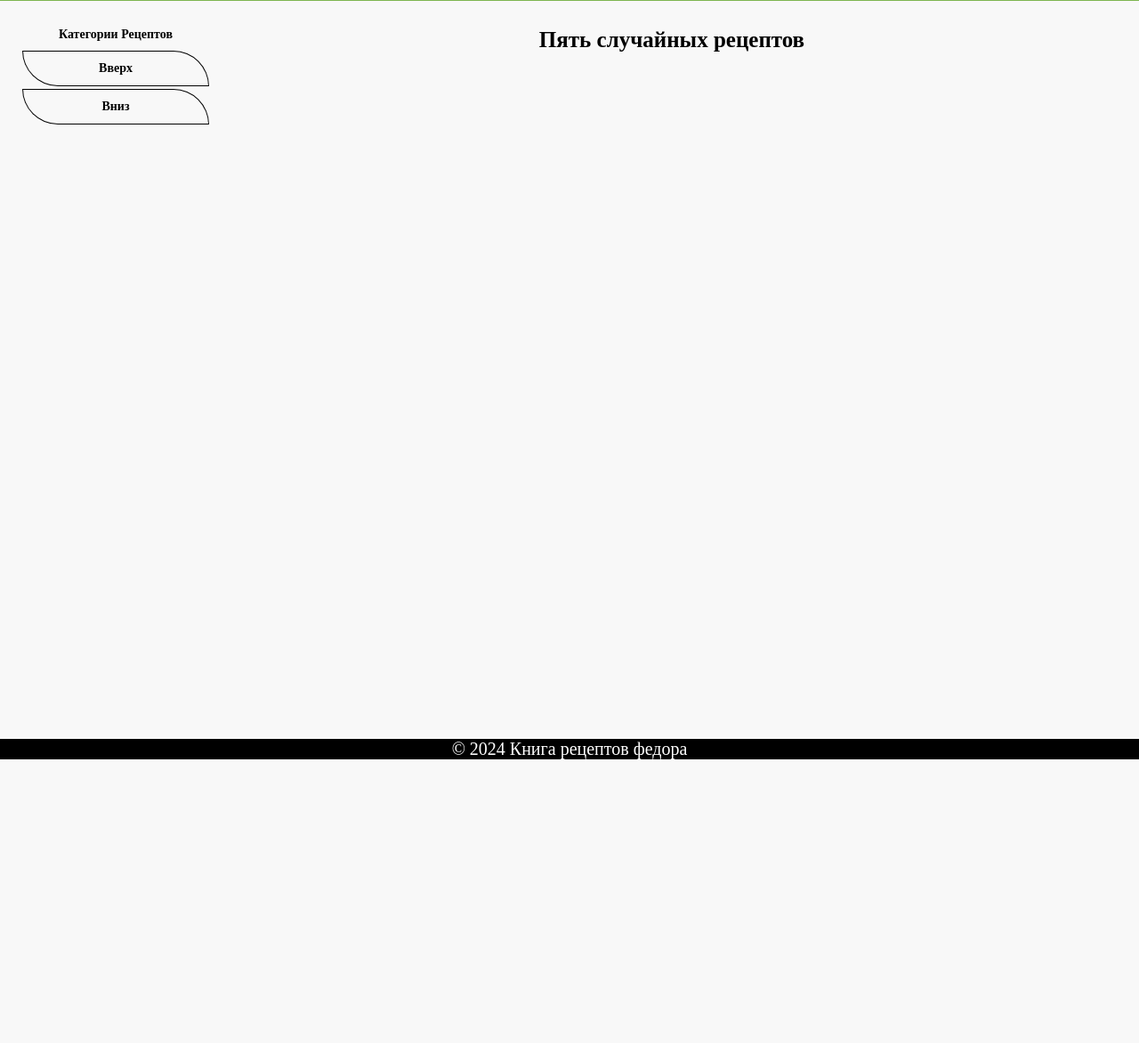
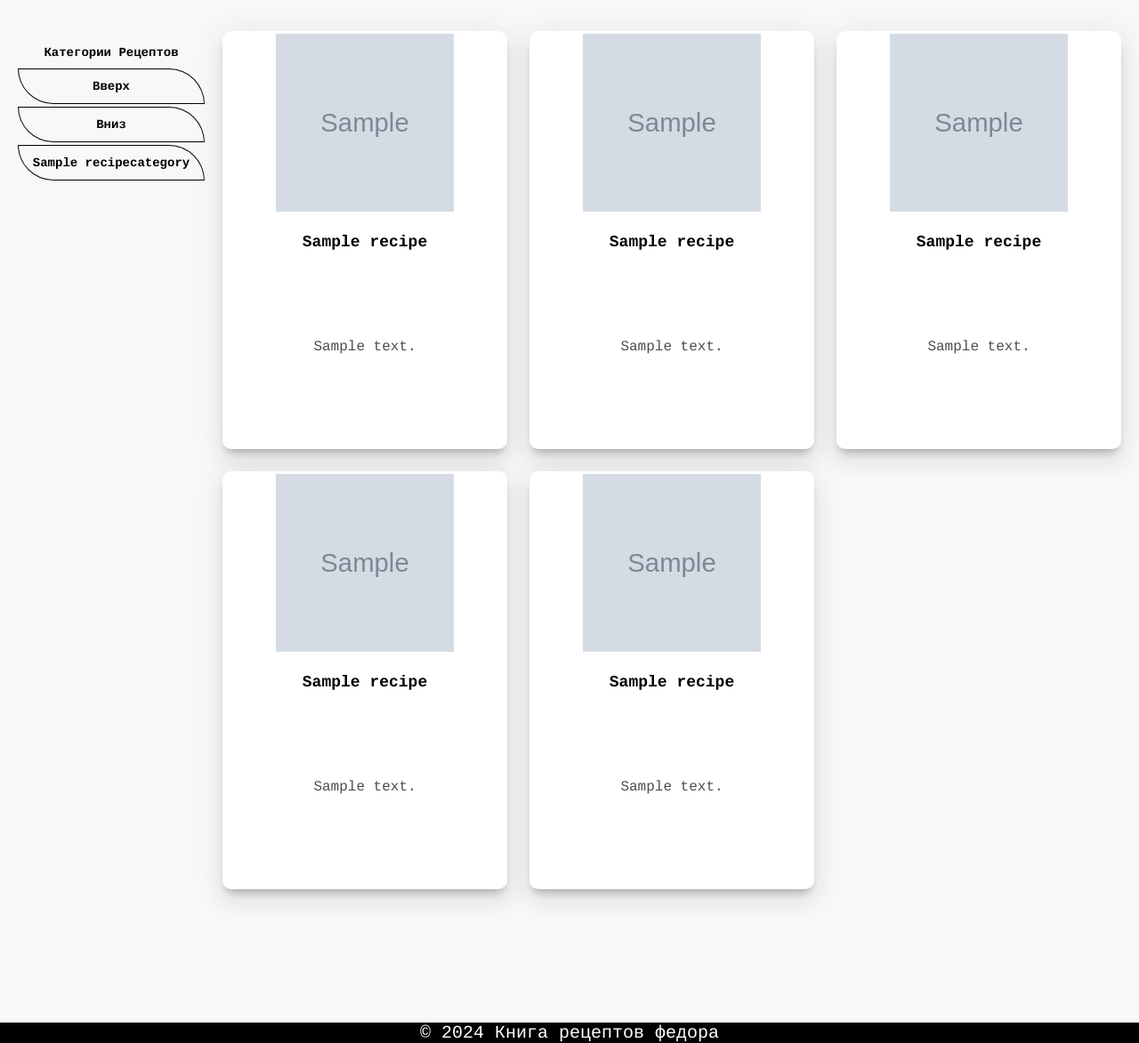
Before and after one commit to FedorSannikov1988/Fedor_recipe_book_Django, a Django app: page / in a window 1280 px wide. Shown: the part 343-1516 px from the top of the page at 89% size. Before the commit the page ends 1197 px from the top, so only its background shows below. Run offline with Django 4.2, Linux system fonts and the light colour scheme; tables that the repository leaves empty hold one stand-in row (values such as "Sample post"); grey boxes marked "Sample" are stand-in pictures; some web fonts are replaced.

Commit message:
working with recipe

```diff
--- a/fedor_recipe_book/fedor_recipe_book/urls.py
+++ b/fedor_recipe_book/fedor_recipe_book/urls.py
@@ -17,13 +17,15 @@
 from django.urls import path
 from django.contrib import admin
 from django.conf import settings
-from recipe_book.views import index
 from django.conf.urls.static import static
+from recipe_book.views import index, recipe, contacts
 
 
 urlpatterns = [
     path('admin/', admin.site.urls),
     path('', index, name='index'),
+    path('contacts/', contacts, name='contacts'),
+    path('recipe/<int:id_recipe>', recipe, name='recipe'),
 ]
 
 
--- a/fedor_recipe_book/recipe_book/models.py
+++ b/fedor_recipe_book/recipe_book/models.py
@@ -14,10 +14,12 @@
     #author = models.ForeignKey(Users, on_delete=models.CASCADE)
 
     def __str__(self):
+        return f'Recipes( ' \
+               f'title: {self.title}' \
+               f' )'
 
-        return f'Recipes( ' \
-               f'title: {self.title}, ' \
-               f' )'
+        #return f'Recipes( ' \
+               #f'title: {self.title}, ' \
                #f'author: {self.author.email}' \
                #f' )'
 
--- a/fedor_recipe_book/recipe_book/templates/recipe_book/base.html
+++ b/fedor_recipe_book/recipe_book/templates/recipe_book/base.html
@@ -41,9 +41,17 @@
                         </span>
                     </a>
 
-                    <a class="header_base_templates__base_menu__links" href="#">
+                    <a class="header_base_templates__base_menu__links"
+                       href="{% url 'contacts' %}">
                         <span>
                             Контакты
+                        </span>
+                    </a>
+
+                    <a class="header_base_templates__base_menu__links"
+                       href="#">
+                        <span>
+                            Добавить рецепт
                         </span>
                     </a>
 
--- a/fedor_recipe_book/recipe_book/templates/recipe_book/index.html
+++ b/fedor_recipe_book/recipe_book/templates/recipe_book/index.html
@@ -40,14 +40,80 @@
                         </a>
                     </dd>
 
+                    {% for one_recipe_categories in all_recipe_categories %}
+                        <dd>
+                            <a href="#">
+                                <button class="menu-for-index__button">
+                                    {{ one_recipe_categories.title }}
+                                </button>
+                            </a>
+                        </dd>
+                    {% endfor %}
+
                 </dl>
 
             </div>
 
             <div class="index__only_content">
+
+            {% if five_random_recipes %}
+
                 <h2 class="index__only_content__title">
                     Пять случайных рецептов
                 </h2>
+
+                <div class="content-for-index__grid_for_product_card">
+
+                    {% for one_random_recipes in five_random_recipes %}
+
+                        <div class="content-for-index__product_card">
+
+                            <a class="content-for-index__product_card__img__links"
+                               href="{% url 'recipe' one_random_recipes.id %}">
+
+                                <img class="content-for-index__product_card__img"
+
+                                        {% if one_random_recipes.image %}
+                                             src="{{ one_random_recipes.image.url }}"
+                                        {% elif not one_random_recipes.image %}
+                                             src="{% static 'pictures/no_picture_for_recipe.png' %}"
+                                        {% endif %}
+                                            alt="{{ one_random_recipes.title }}">
+                            </a>
+                                    {% if one_random_recipes.title %}
+                                        <div class="content-for-index___container_for_product_card__title">
+                                            <a class="content-for-index___container_for_product_card__title__links"
+                                               href="{% url 'recipe' one_random_recipes.id %}">
+                                                <p class="content-for-index__product_card__title">
+                                                    {{ one_random_recipes.title }}
+                                                </p>
+                                            </a>
+                                        </div>
+                                    {% endif %}
+
+                                    {% if one_random_recipes.description %}
+                                        <div class="content-for-index__container_for_product_card__description">
+                                            <p class="content-for-index__product_card__description">
+                                                {{ one_random_recipes.description }}
+                                            </p>
+                                        </div>
+                                    {% endif %}
+
+                        </div>
+
+                    {% endfor %}
+
+                </div>
+
+            {% elif not five_random_recipes %}
+
+                <div class="index__only_content__container_for_not_content" >
+                    <p class="index__only_content__not_content" >
+                        В книге пока нет рецептов.
+                    </p>
+                </div>
+
+            {% endif %}
 
             </div>
 
@@ -55,4 +121,5 @@
 
     </section>
 
+
 {% endblock %}
--- a/fedor_recipe_book/recipe_book/views.py
+++ b/fedor_recipe_book/recipe_book/views.py
@@ -1,10 +1,66 @@
-from django.shortcuts import render
+import random
+from django.shortcuts import render, get_object_or_404
+from recipe_book.models import RecipeCategories, Recipes
+
+
+NUMBER_RECIPES_ON_MAIN_PAGE: int = 5
 
 
 def index(request):
 
+    five_random_recipes: list = []
+
+    all_recipes = Recipes.objects.all()
+
+    all_recipe_categories = RecipeCategories.objects.all()
+
+    len_all_recipes: int = len(all_recipes)
+
+    if len_all_recipes >= NUMBER_RECIPES_ON_MAIN_PAGE:
+
+        while len(five_random_recipes) < NUMBER_RECIPES_ON_MAIN_PAGE:
+
+            random_choice_recipe = random.choice(all_recipes)
+
+            if random_choice_recipe not in five_random_recipes:
+                five_random_recipes.append(random_choice_recipe)
+
+    elif 2 <= len_all_recipes < NUMBER_RECIPES_ON_MAIN_PAGE:
+
+        for _ in range(NUMBER_RECIPES_ON_MAIN_PAGE):
+            five_random_recipes.append(random.choice(all_recipes))
+
+    elif 0 < len_all_recipes < 2:
+
+        for _ in range(NUMBER_RECIPES_ON_MAIN_PAGE):
+            five_random_recipes.append(all_recipes[0])
+
     context = {
-        "title": "Книга Рецептов Федора - Главная страница",
+        "title": "Книга Рецептов Федора - Главная Страница",
+        "all_recipe_categories": all_recipe_categories,
+        "five_random_recipes": five_random_recipes
     }
 
     return render(request, 'recipe_book/index.html', context)
+
+
+def contacts(request):
+
+    context = {
+        "title": "Книга Рецептов Федора - Контакты разработчика",
+    }
+
+    return render(request, 'recipe_book/contacts.html', context)
+
+
+def recipe(request, id_recipe: int):
+
+    desired_recipe = \
+        get_object_or_404(Recipes, id=id_recipe)
+
+    context = {
+        "title": f"Книга Рецептов Федора - {desired_recipe.title}",
+        "recipe": desired_recipe
+    }
+    #return render(request, 'recipe_book/contacts.html', context)
+    return render(request, 'recipe_book/recipe.html', context)
--- a/fedor_recipe_book/static/css/index.css
+++ b/fedor_recipe_book/static/css/index.css
@@ -1,10 +1,14 @@
 .index__all_content {
-    height: 100vh;
+    #height: 100vh;
     display: flex;
     justify-content: center;
     gap: 20px;
 
     margin-top: 30px;
+}
+
+.index__only_menu {
+    margin-top: 100px;
 }
 
 .menu-for-index__list {
@@ -52,16 +56,125 @@
 }
 
 .index__only_content {
-    width: 1000px;
+
 }
 
 .index__only_content__title {
-    margin-bottom: 0px;
-
+    color: #91b90a;
     font-family: "Cousine-BoldItalic";
-    font-size: 25px;
+    font-size: 30px;
     font-weight: 700;
     line-height: normal;
 
     text-align: center;
 }
+
+.content-for-index__grid_for_product_card {
+    display: grid;
+    grid-template-columns: repeat(3, 320px);
+    grid-column-gap: 25px;
+    grid-row-gap: 25px;
+
+    margin-top: 50px;
+    margin-bottom: 150px;
+}
+
+.content-for-index__product_card {
+    display: flex;
+    flex-direction: column;
+    align-items: center;
+
+    border: none;
+    border-radius: 10px;
+
+    --box-shadow:
+		0 16px 24px 2px rgba(33,37,41,.04),
+		0 6px 30px 5px rgba(33,37,41,.08),
+		0 8px 10px -5px rgba(33,37,41,.3);
+    box-shadow: var(--box-shadow);
+
+    background-color: white;
+
+    width: 320px;
+    height: 470px;
+}
+
+.content-for-index__product_card__img__links {
+    text-decoration: none;
+}
+
+.content-for-index__product_card__img {
+    width: 200px;
+    height: 200px;
+
+    margin-top: 3px;
+}
+
+.content-for-index___container_for_product_card__title {
+    width: 250px;
+    height: 100px;
+    overflow: hidden;
+    text-overflow: ellipsis;
+
+    text-align: center;
+
+    margin-top: 20px;
+    margin-bottom: 20px;
+}
+
+.content-for-index___container_for_product_card__title__links {
+    text-decoration: none;
+    color: inherit;
+    transition: 500ms;
+}
+
+.content-for-index__product_card__title {
+    color: #000;
+    font-family: "Cousine-Bold";
+    font-size: 18px;
+    font-weight: 700;
+    line-height: normal;
+}
+
+.content-for-index__product_card__title:hover {
+    color: #91b90a;
+}
+
+.content-for-index__container_for_product_card__description {
+    width: 300px;
+    height: 120px;
+    overflow: hidden;
+    text-overflow: ellipsis;
+
+    text-align: center;
+
+    margin-bottom: 5px;
+}
+
+.content-for-index__product_card__description {
+    color: #000;
+    font-family: "Cousine-Regular";
+    font-size: 16px;
+    font-weight: 400;
+    line-height: normal;
+
+    opacity: 0.7;
+}
+
+
+.index__only_content__container_for_not_content {
+    display: flex;
+    justify-content: center;
+    align-items: center;
+
+    height: 100vh;
+    width: 1010px;
+}
+
+.index__only_content__not_content {
+    color: #91b90a;
+    font-family: "Cousine-Bold";
+    font-size: 25px;
+    font-weight: 700;
+    line-height: normal;
+}
```
Also changed, not shown: fedor_recipe_book/recipe_book/templates/recipe_book/contacts.html (added, +39 -0 lines), fedor_recipe_book/recipe_book/templates/recipe_book/recipe.html (added, +63 -0 lines), fedor_recipe_book/static/css/recipe.css (added, +71 -0 lines), fedor_recipe_book/static/css/сontacts.css (added, +44 -0 lines), fedor_recipe_book/recipe_book/migrations/0001_initial.py (added), fedor_recipe_book/static/fonts/Cousine-Bold.ttf (added), fedor_recipe_book/static/fonts/Cousine-BoldItalic.ttf (added), fedor_recipe_book/static/fonts/Cousine-Italic.ttf (added), fedor_recipe_book/static/fonts/Cousine-Regular.ttf (added), fedor_recipe_book/static/pictures/developer_photo.jpeg (added), fedor_recipe_book/static/pictures/favicon.png (added), fedor_recipe_book/static/pictures/logo.png (added), fedor_recipe_book/static/pictures/no_picture_for_recipe.png (added), fedor_recipe_book/users/migrations/0001_initial.py (added).
